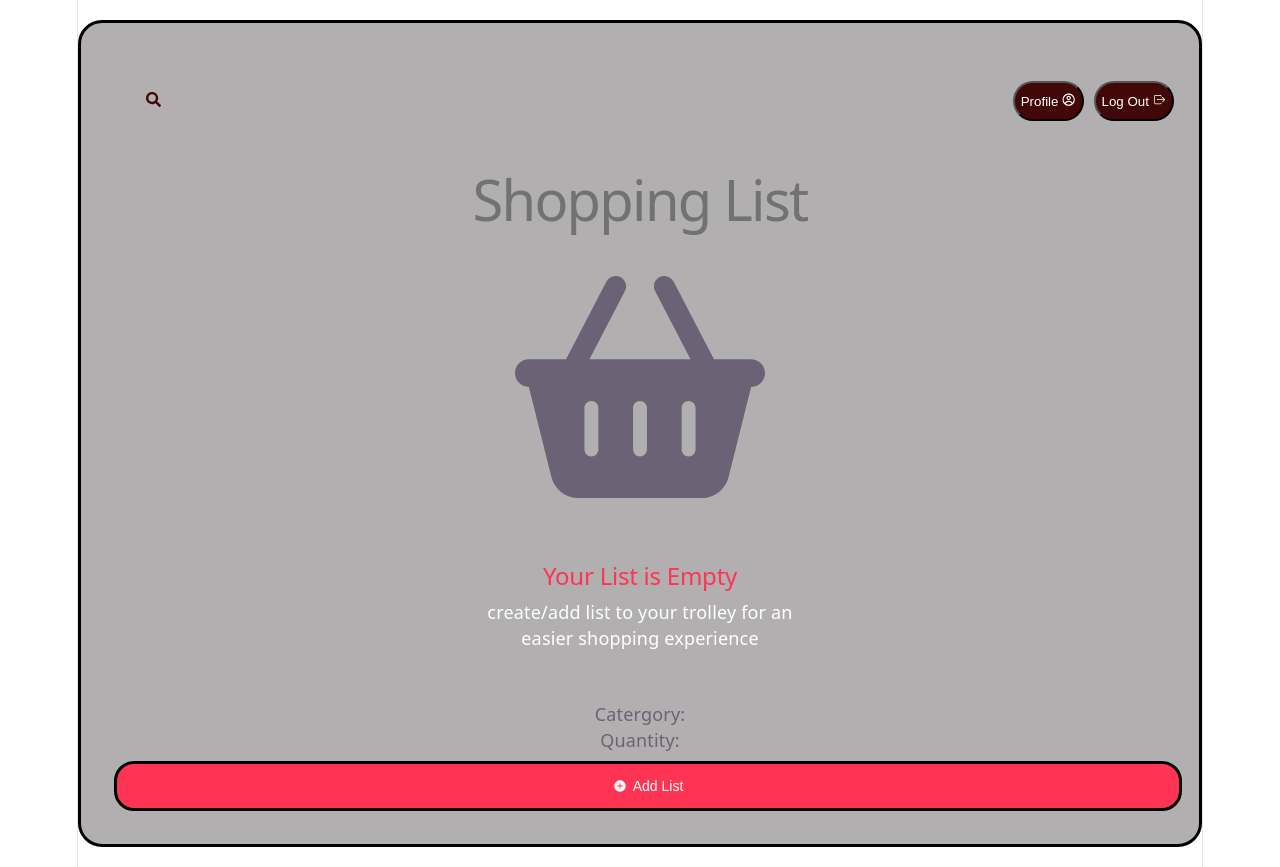
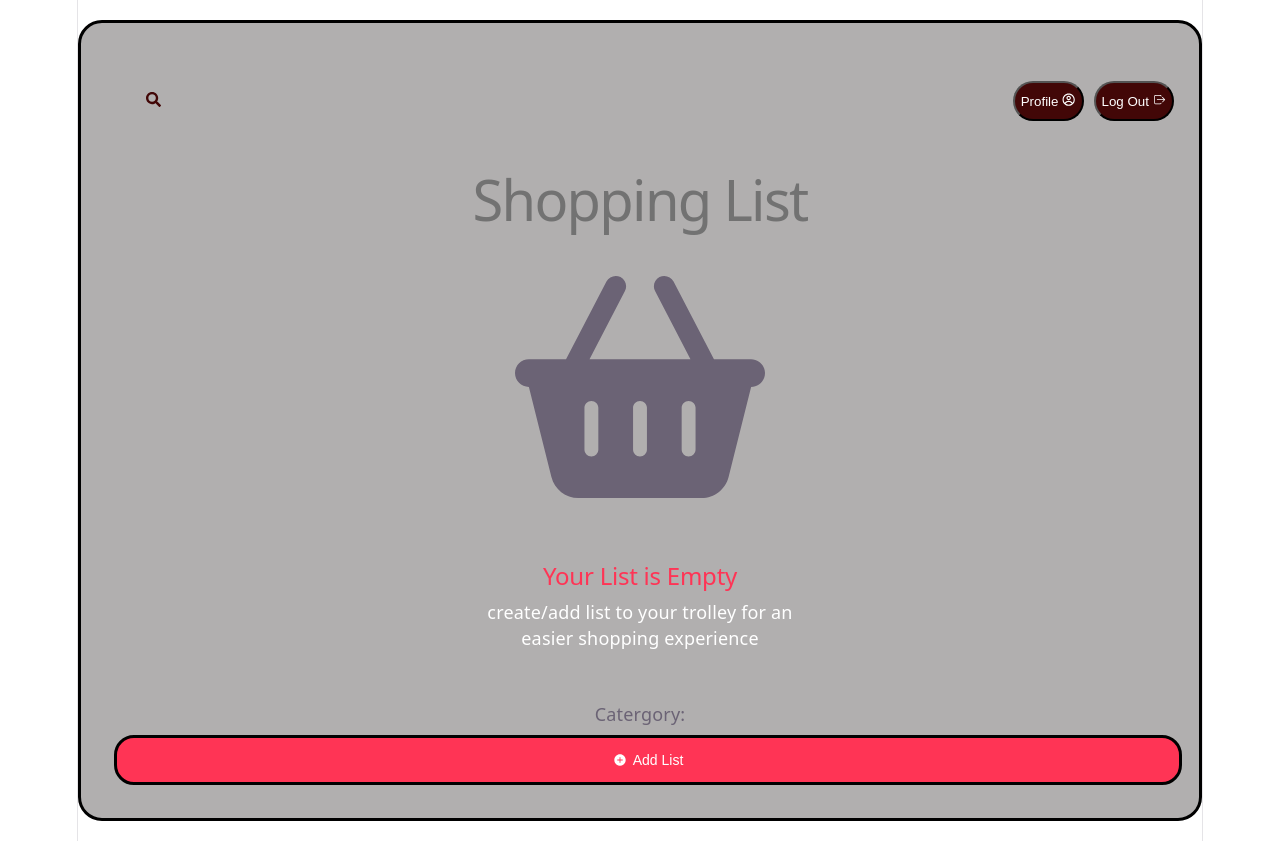
Before and after one commit to ntombizodwantlahla53-code/Shopping-List, a React (Vite) app: page /home in a window 1280 px wide. After the commit the page ends 841 px from the top, so only its background shows below. Built offline with nearby package versions, Linux system fonts and the light colour scheme.

Commit message:
updated homepage

```diff
--- a/src/Pages/Home/Home.tsx
+++ b/src/Pages/Home/Home.tsx
@@ -22,8 +22,9 @@ export const Home = () => {
     <h2 className={style.list}>Your List is Empty<br/></h2>
     <p>create/add list to your trolley for an<br/> easier shopping experience</p>
     </div>
-    <p>Catergory: {details.catergory}</p>
-      <p>Quantity:{details.quantity}</p>
+    <div className={style.cater}>
+    <p className={style.name}>Catergory: {details.catergory}</p>
+      </div>
     <Link to="/main"><Buttons type="submit"
     label ="Add List"
     icon={<IoIosAddCircle />}
```
